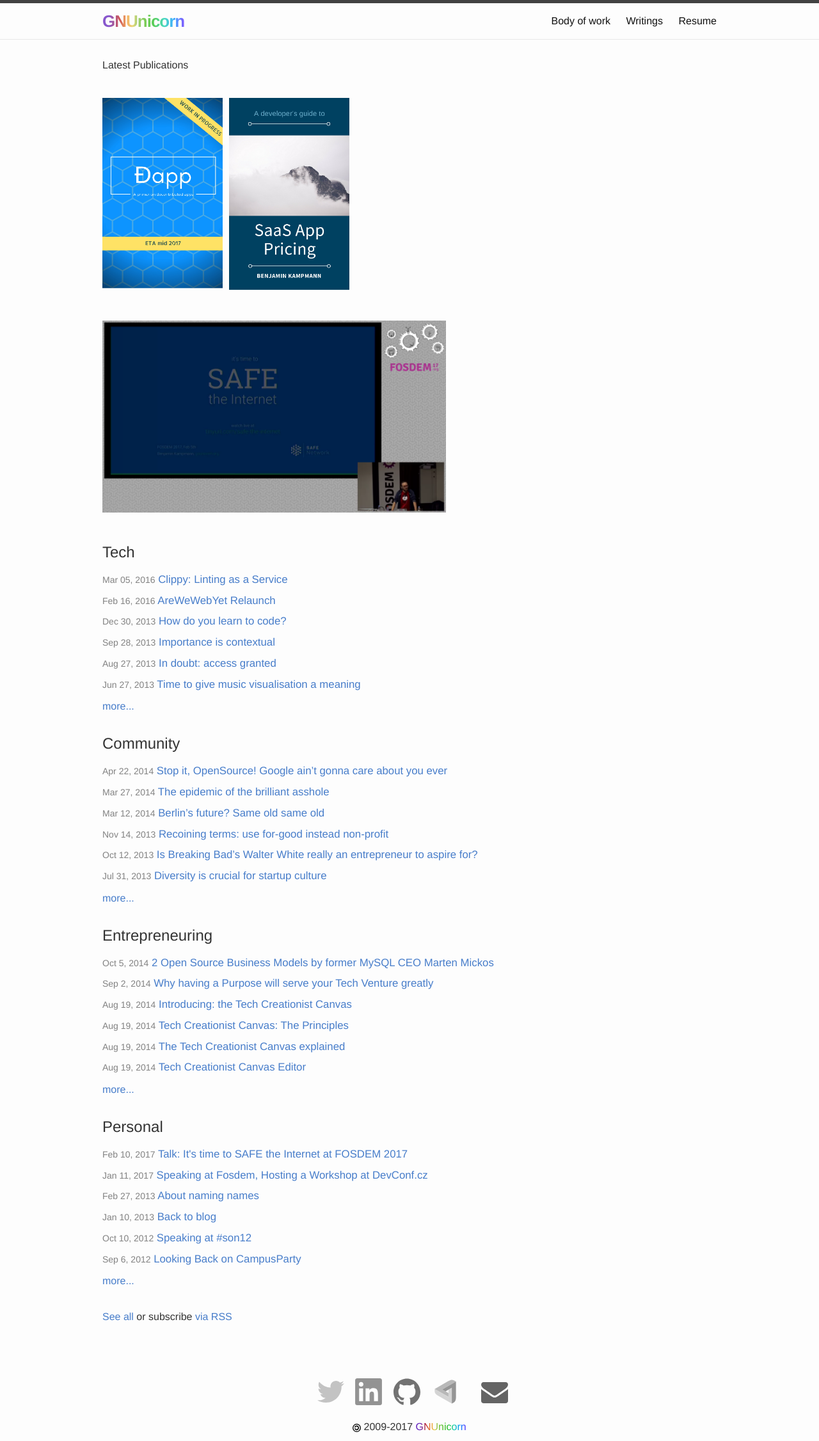
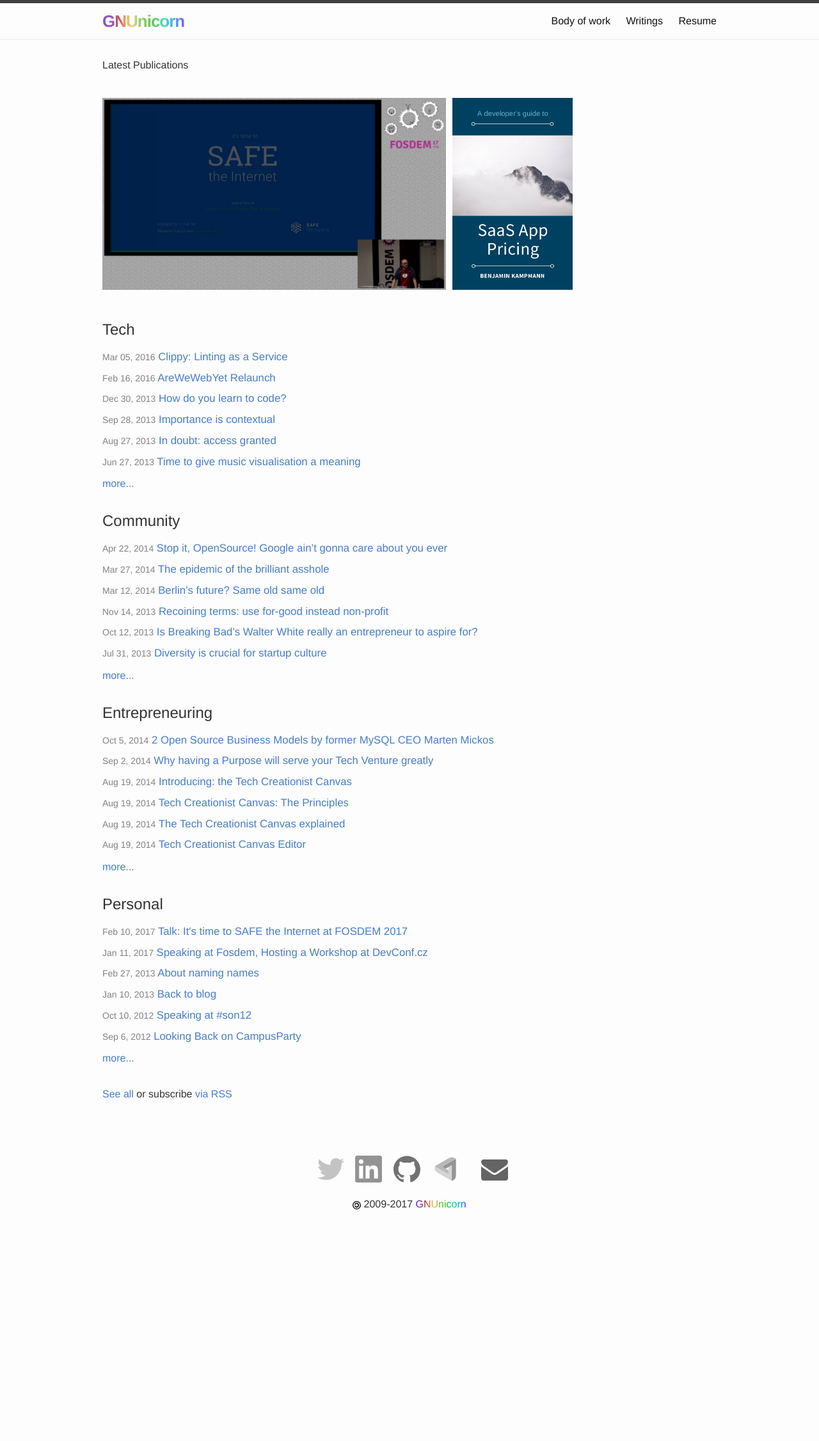
Before and after one commit to gnunicorn/gnunicorn.org, a Jekyll site: the page built from writings/index.html, in a window 1280 px wide. Shown: the whole page at 64% size. Built offline with Jekyll 4.4.1, drawn with Linux system fonts in a browser that asks for light colours; after the commit the page ends 1904 px from its top, so only the background shows below that.

Commit message:
shorten publications section

```diff
--- a/writings/index.html
+++ b/writings/index.html
@@ -8,18 +8,9 @@ redirect_from:
 
 
 <div class="publications">
-
-  <a href="/dapp-book/" title="ĐApp Primer">
-  <img src="/ebooks/dapp-book-cover.jpg" alt="ĐApp Book -
-A primer to decentributed Web App Development" /></a>
-  <a href="/saas-pricing/" title="SaaS App Pricing"><img src="/ebooks/saas-book-cover.jpg" alt="SaaS App Pricing Book Cover"></a>
-</div>
-
-
-<div class="publications">
-
   <a href="/talks/fosdem-2017-time-to-safe-the-internet/" title="FOSDEM 2017: It's time to SAFE the internet">
   <img src="/assets/posts/2017-02-10-fosdem-talk.png" alt="FOSDEM 2017: It's time to SAFE the internet" /></a>
+  <a href="/saas-pricing/" title="SaaS App Pricing"><img src="/ebooks/saas-book-cover.jpg" alt="SaaS App Pricing Book Cover"></a>
 </div>
 
 <div>
```
